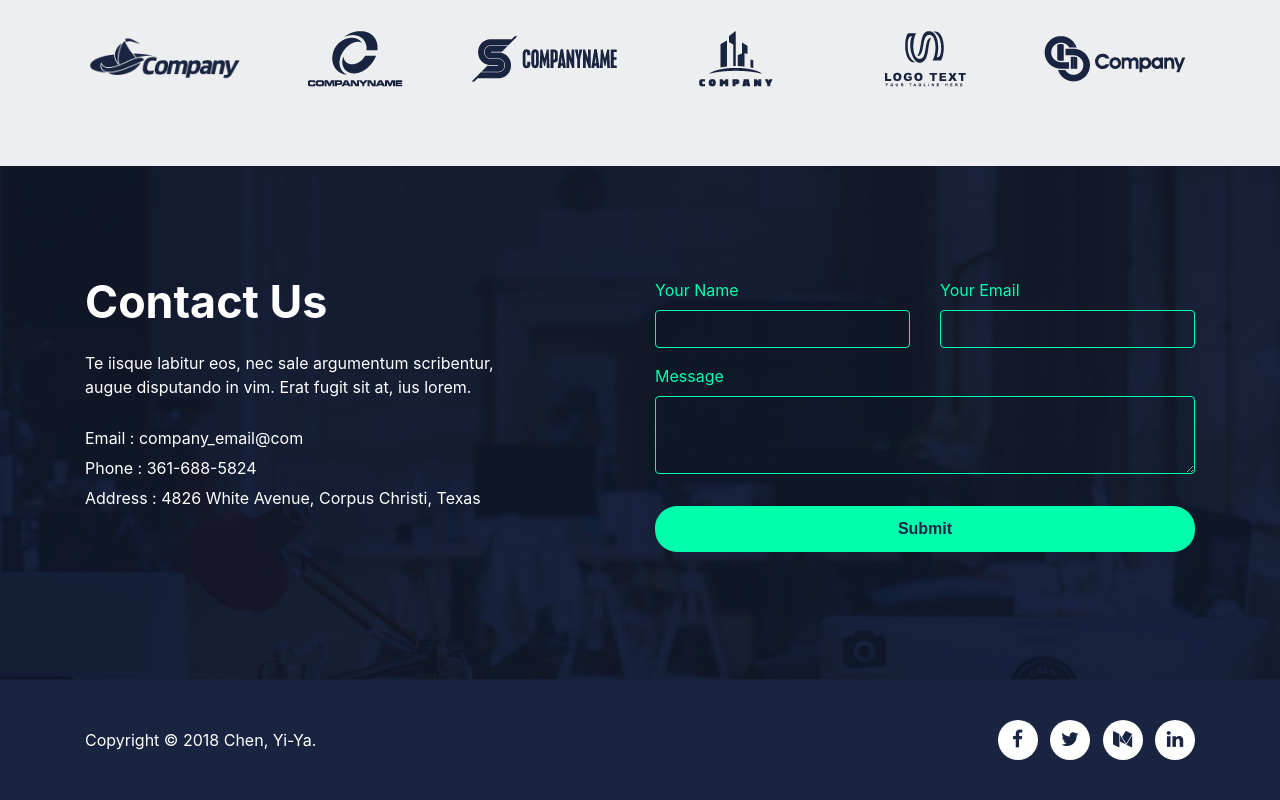
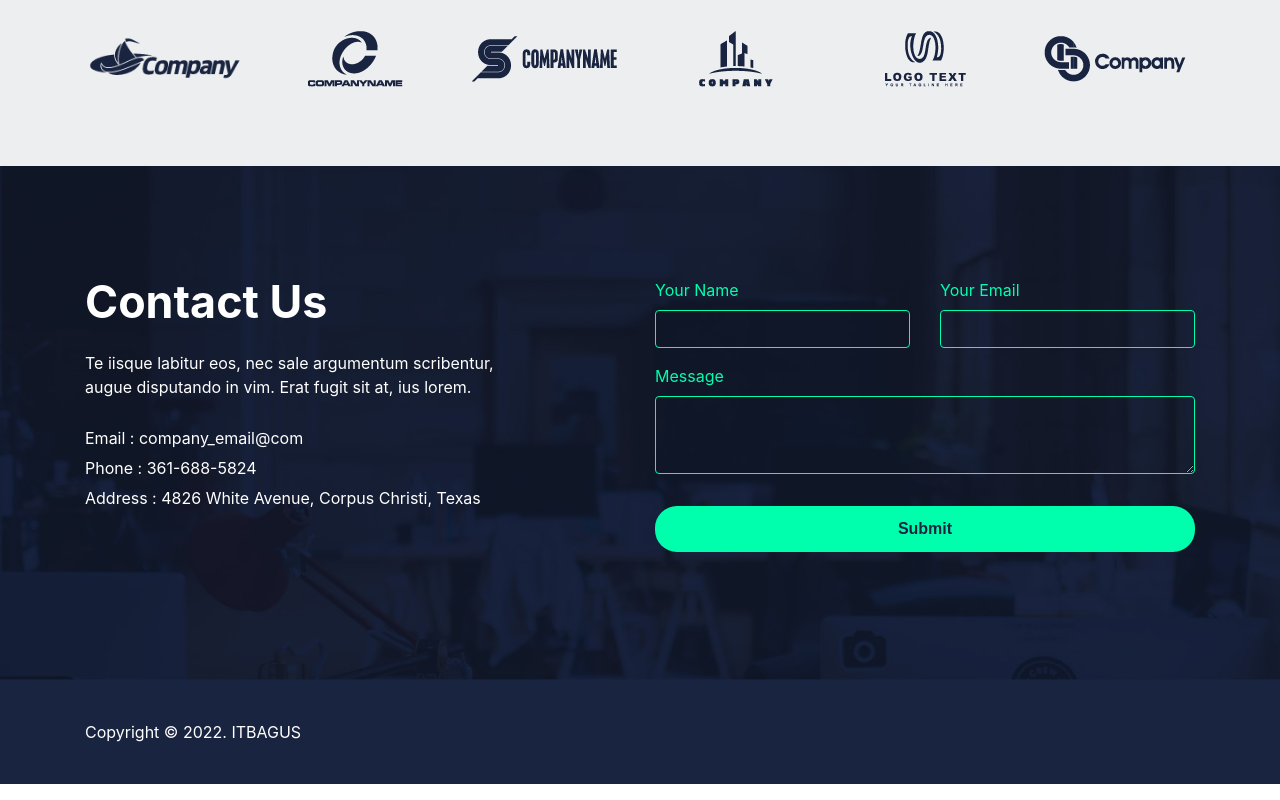
Before and after one commit to itbagus/itbagus.github.io, a plain HTML site: page index.html in a window 1280 px wide. Shown: the part 2963-3763 px from the top of the page. Drawn offline with Linux system fonts and the light colour scheme.

Commit message:
Update index.html
Ch copyright. Remove social media

```diff
--- a/index.html
+++ b/index.html
@@ -206,9 +206,9 @@
         <div class="container">
             <div class="row justify-content-between">
             	<div class="col-md-6 text-white align-self-center text-center text-md-left my-2">
-                    Copyright © 2018 Chen, Yi-Ya.
+                    Copyright © 2022. ITBAGUS
                 </div>
-                <div class="col-md-6 align-self-center text-center text-md-right my-2" id="social-media">
+                <!-- <div class="col-md-6 align-self-center text-center text-md-right my-2" id="social-media">
                     <a href="#" class="d-inline-block text-center ml-2">
                     	<i class="fa fa-facebook" aria-hidden="true"></i>
                     </a>
@@ -221,7 +221,7 @@
                     <a href="#" class="d-inline-block text-center ml-2">
                     	<i class="fa fa-linkedin" aria-hidden="true"></i>
                     </a>
-                </div>
+                </div> -->
             </div>
         </div>
     </div>
```
